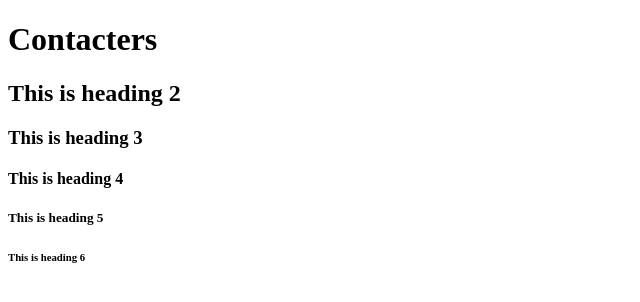
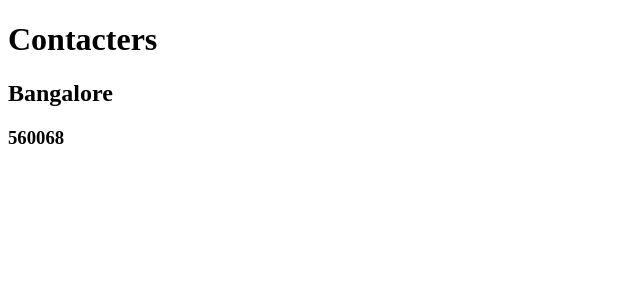
Before and after one commit to Janardhan242/newwebsite, a plain HTML site: page contact.html in a window 1280 px wide. Shown: the whole page, without its empty margins (0-640 px from the left). Drawn offline with Linux system fonts and the light colour scheme.

Commit message:
updated contact details

```diff
--- a/contact.html
+++ b/contact.html
@@ -3,11 +3,8 @@
 <body>
 
 <h1>Contacters</h1>
-<h2>This is heading 2</h2>
-<h3>This is heading 3</h3>
-<h4>This is heading 4</h4>
-<h5>This is heading 5</h5>
-<h6>This is heading 6</h6>
+<h2>Bangalore</h2>
+<h3>560068</h3>
 
 </body>
 </html>
```
